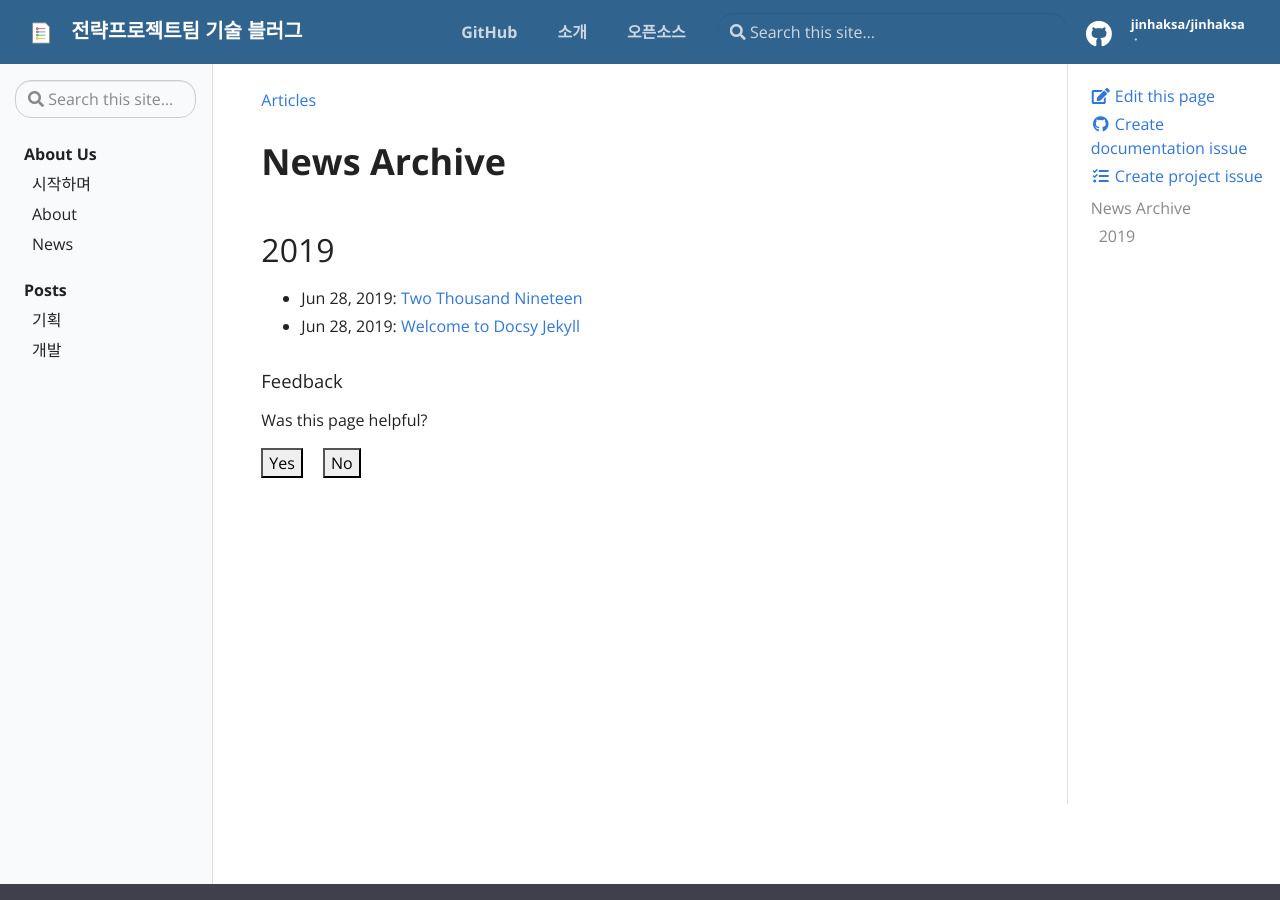
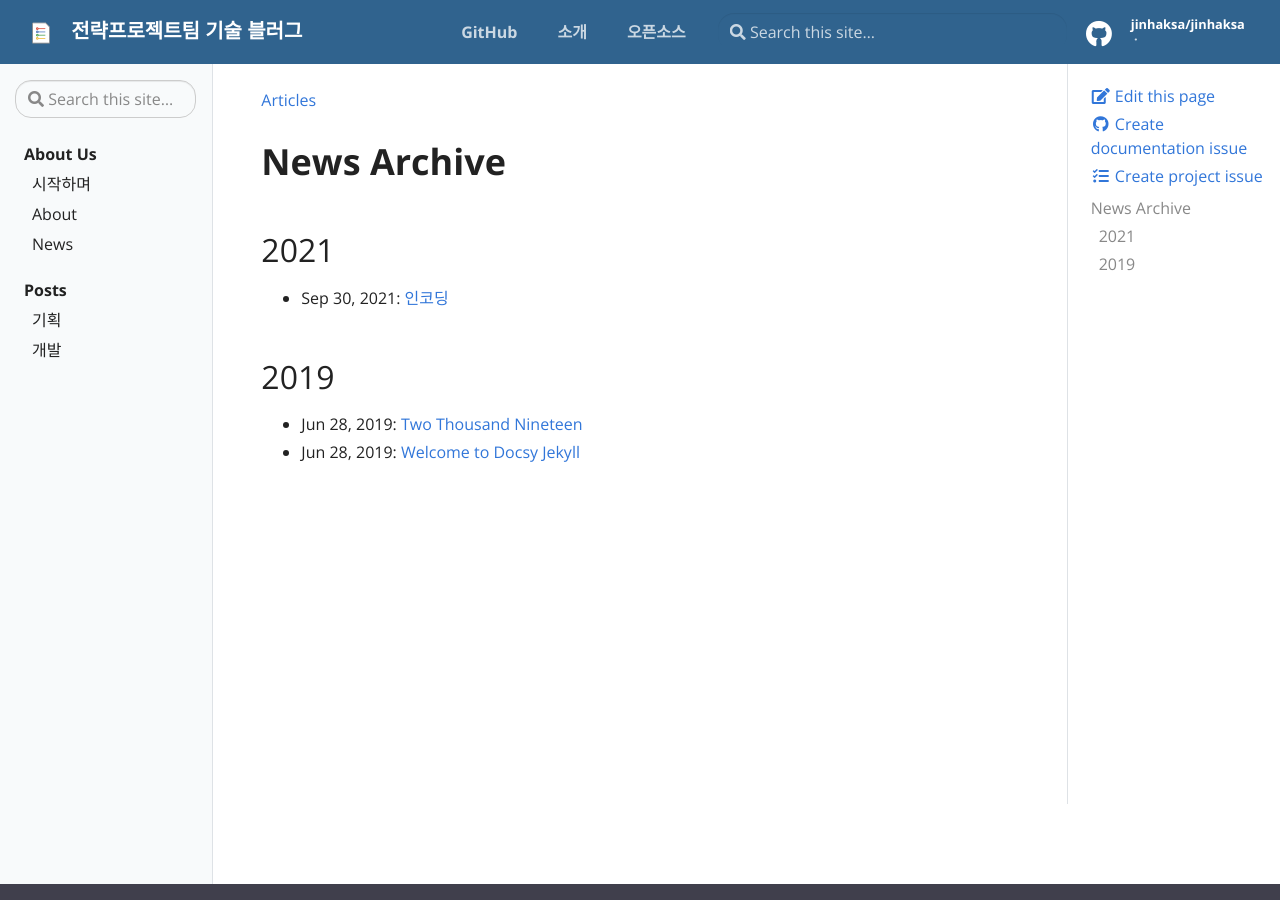
Before and after one commit to jinhaksa/jinhaksa.github.io, a Jekyll site: the page built from pages/archive.md, in a window 1280 px wide and 900 px high. Built offline with Jekyll 4.4.1, drawn with Linux system fonts in a browser that asks for light colours.

Commit message:
카테고리

```diff
--- a/_config.yml
+++ b/_config.yml
@@ -65,7 +65,7 @@ accentColor: red # purple, green, etc.
 themeColor: red # purple, green, blue, orange, purple, grey
 fixedNav: 'true' # true or false
 
-permalink: /:year/:title/
+permalink: /:categories/:year/:title/
 markdown: kramdown
 exclude: [_site, CHANGELOG.md, LICENSE, README.md, vendor]
 
@@ -81,7 +81,7 @@ defaults:
       path: "_docs"
       type: "docs"
     values:
-      layout: page
+      layout: "page"
   -
     scope:
       path: ""
@@ -90,7 +90,7 @@ defaults:
       layout: "page"
   -
     scope:
-      path: "posts"
+      path: "_posts"
       type: "posts"
     values:
       layout: "post"
--- a/_data/toc.yml
+++ b/_data/toc.yml
@@ -20,4 +20,4 @@
     - title: 기획
       url: "docs/posts/example-quiz"
     - title: 개발
-      url: "tags"
+      url: "docs/posts/dev"
--- a/_layouts/default.html
+++ b/_layouts/default.html
@@ -1,8 +1,7 @@
 <!DOCTYPE html>
 <html lang="en" class="no-js">
   <!-- Copyright 2019-2021 Vanessa Sochat-->
-  {% include head.html %}
-  {% include google-analytics.html %}
+  {% include head.html %} {% include google-analytics.html %}
   <body class="td-section">
     {% include header.html %}
     <div class="container-fluid td-outer">
@@ -15,38 +14,57 @@
             <div class="td-page-meta ml-2 pb-1 pt-2 mb-0">
               {% include editable.html %}
             </div>
-              <nav id="TableOfContents"><ul>
-              <li><ul id="TOC">
+            <nav id="TableOfContents">
+              <ul>
+                <li>
+                  <ul id="TOC">
                     <!-- Links will be appended here-->
-              </ul></li>
-              </ul></nav>
+                  </ul>
+                </li>
+              </ul>
+            </nav>
           </div>
           <main class="col-12 col-md-9 col-xl-8 pl-md-5" role="main">
             <nav aria-label="breadcrumb" class="d-none d-md-block d-print-none">
               <ol class="breadcrumb spb-1">
-              {% assign crumbs = page.url | append: "/"  | replace: '//', '/' | split: '/' %}
-              {% for crumb in crumbs offset: 1 %}{% if crumb != "index" %}{% if forloop.last %}
+                {% assign crumbs = page.url | append: "/" | replace: '//', '/' |
+                split: '/' %} {% for crumb in crumbs offset: 1 %}{% if crumb !=
+                "index" %}{% if forloop.last %}
                 <li class="breadcrumb-item active" aria-current="page">
-	          <a href="{{ site.url }}{{ site.baseurl }}{{ page.url }}">{{ page.title }}</a>
-                </li>{% else %}
-                {% if page.url != "/docs/" %}<li class="breadcrumb-item">
-                  <a href="{{ site.url }}{{ site.baseurl }}{% assign crumb_limit = forloop.index | plus: 1 %}{% for crumb in crumbs limit: crumb_limit %}{{ crumb | append: '/' }}{% endfor %}">{% if crumb == "docs" %}Documentation{% else %}{{ crumb | replace:'-',' ' | remove:'.html' | capitalize }}{% endif %}</a>
-                </li>{% endif %}{% endif %}
-                {% endif %}{% endfor %}
+                  <a href="{{ site.url }}{{ site.baseurl }}{{ page.url }}"
+                    >{{ page.title }}</a
+                  >
+                </li>
+                {% else %} {% if page.url != "/docs/" %}
+                <li class="breadcrumb-item">
+                  <a
+                    href="{{ site.url }}{{ site.baseurl }}{% assign crumb_limit = forloop.index | plus: 1 %}{% for crumb in crumbs limit: crumb_limit %}{{ crumb | append: '/' }}{% endfor %}"
+                    >{% if crumb == "docs" %}Documentation{% else %}{{ crumb |
+                    replace:'-',' ' | remove:'.html' | capitalize }}{% endif
+                    %}</a
+                  >
+                </li>
+                {% endif %}{% endif %} {% endif %}{% endfor %}
               </ol>
             </nav>
             <div class="td-content">
-	      {{ content }}
-              {% if section.links %}<div class="section-index">
-               <hr class="panel-line">{% for child in section.links %}
+              {{ content }} {% if section.links %}
+              <div class="section-index">
+                <hr class="panel-line" />
+                {% for child in section.links %}
                 <div class="entry">
                   <h5>
-                        <a href="{% if child.url %}{{ site.baseurl }}{{ child.url }}{% else %}{{ child.external_url }}{% endif %}">{{ child.title }}</a>
+                    <a
+                      href="{% if child.url %}{{ site.baseurl }}{{ child.url }}{% else %}{{ child.external_url }}{% endif %}"
+                      >{{ child.title }}</a
+                    >
                   </h5>
                   <p>{{ child.description }}</p>
-                 </div>{% endfor %}
-              </div>{% endif %}
-              {% include feedback.html %}
+                </div>
+                {% endfor %}
+              </div>
+              {% endif %}
+              <!-- {% include feedback.html %} -->
             </div>
           </main>
         </div>
--- /dev/null
+++ b/_posts/dev/2021-09-30-encoding.md
@@ -0,0 +1,8 @@
+---
+layout: post
+title: "인코딩"
+categories: [dev]
+date: 2021-09-30
+---
+
+# Encoding
```
Also changed, not shown: _docs/posts/dev/index.md (added, +14 -0 lines). Lines whose indentation alone changed are shown as unchanged.
